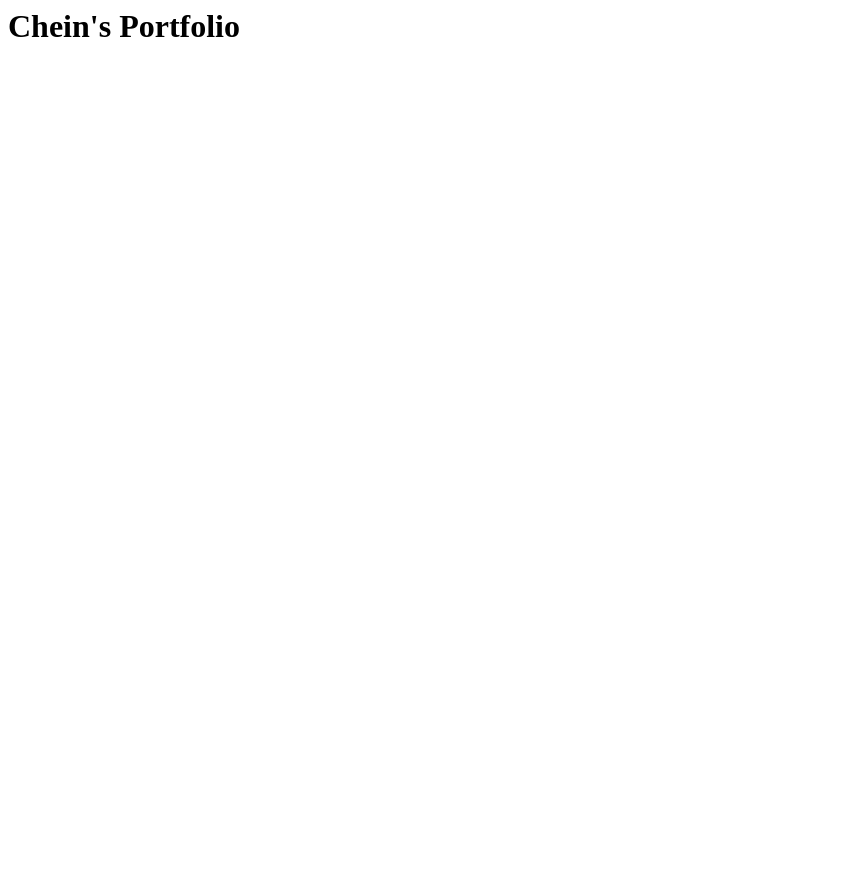
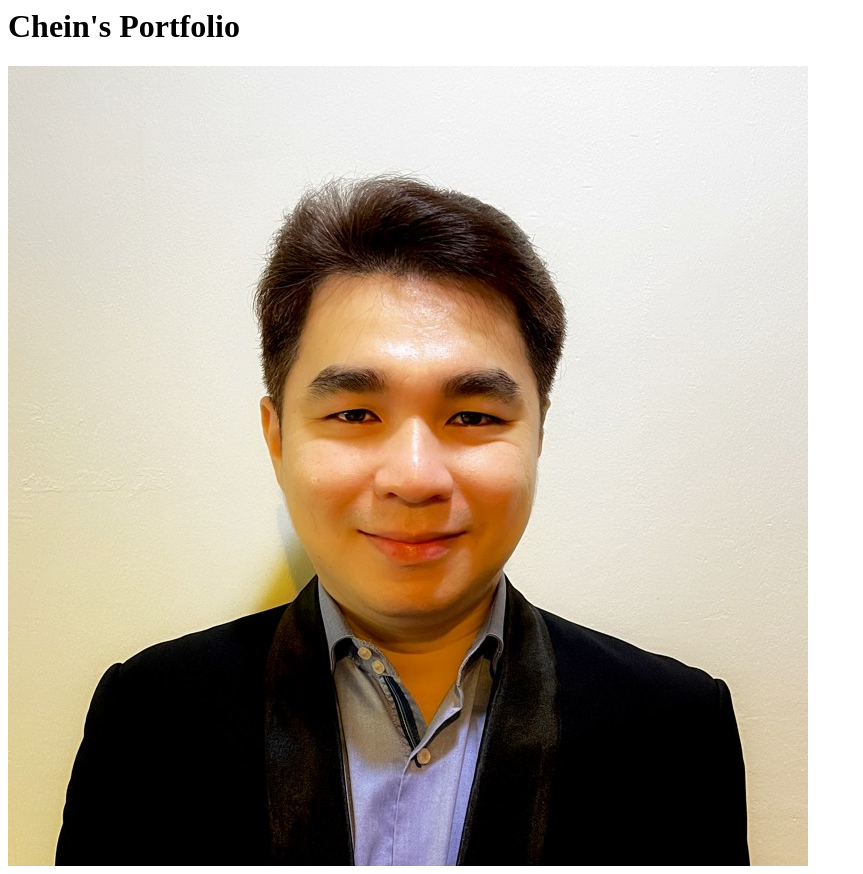
Before and after one commit to CheinWong83/cheinwong.github.io, a plain HTML site: page index.html in a window 1280 px wide. Shown: the whole page, without its empty margins (0-863 px from the left). Before the commit the page ends 800 px from the top, so only its background shows below. Drawn offline with Linux system fonts and the light colour scheme.

Commit message:
Add files via upload

```diff
--- a/index.html
+++ b/index.html
@@ -1,3 +1,4 @@
 <html>
     <h1>Chein's Portfolio</h1>
+    <img src="./cheinwong.jpg"
 </html>
```
Also changed, not shown: cheinwong.jpg (added).
